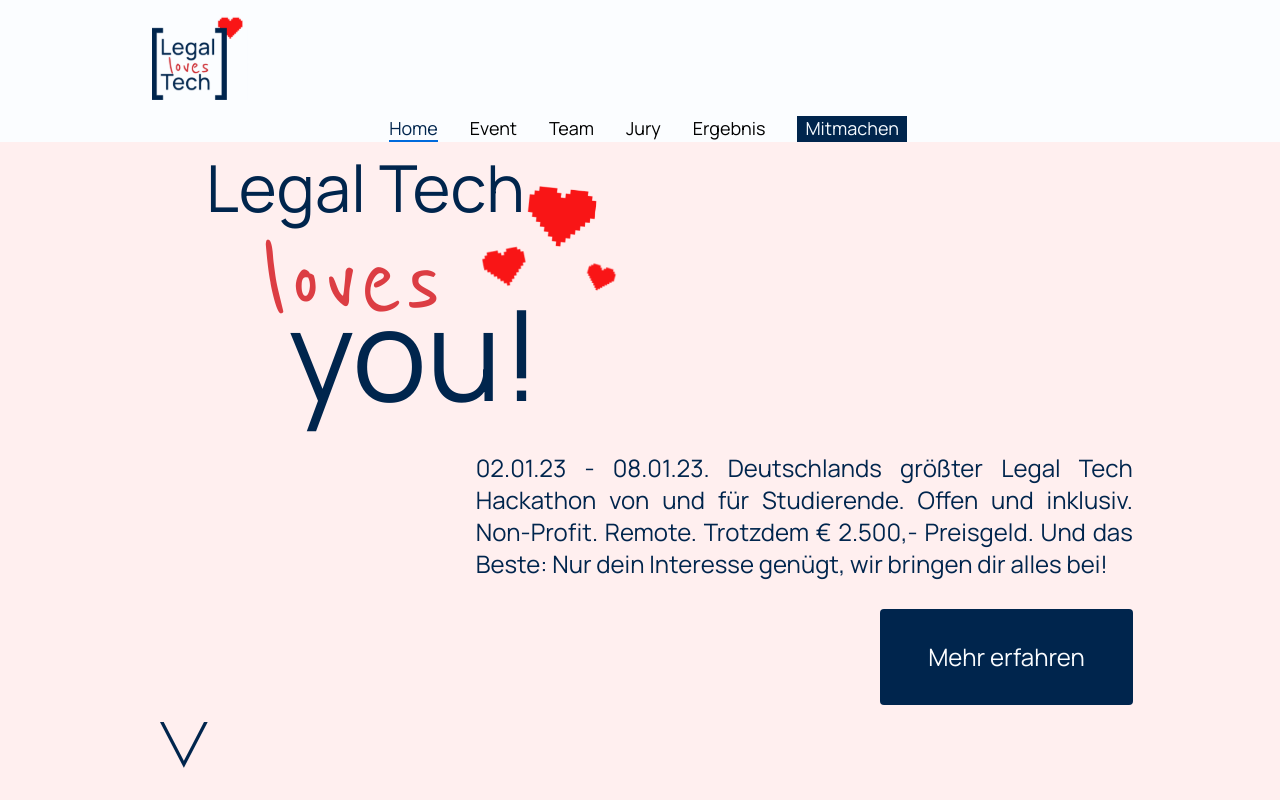
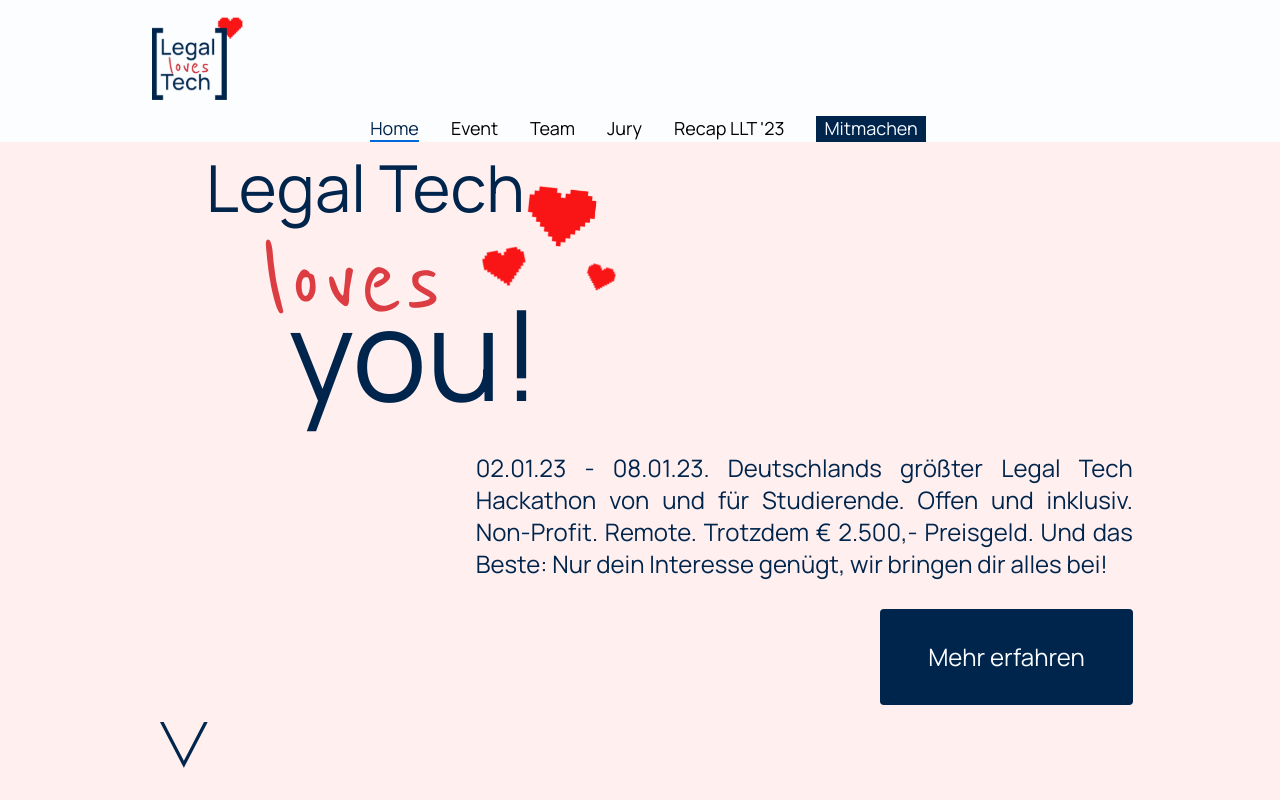
Before and after one commit to tiehm/hackathon-website, a React (Create React App) app: page / in a window 1280 px wide. Shown: the top 800 px of the page. Built offline with nearby package versions, Linux system fonts and the light colour scheme.

Commit message:
change navigation from "ergebnis" to "Recap LLT '23"

```diff
--- a/src/components/navigation/MobileNavigationOverlay.tsx
+++ b/src/components/navigation/MobileNavigationOverlay.tsx
@@ -55,7 +55,7 @@
           onClick={this.leaveModal}
           className={'hover:text-blue-11'}
         >
-          Ergebnis
+          Recap LLT '23
         </CustomLink>
         <CustomLink
           to={'/join'}
--- a/src/components/navigation/Navigation.tsx
+++ b/src/components/navigation/Navigation.tsx
@@ -84,7 +84,7 @@
             to={'/result'}
             className={'border-b-2 hover:text-blue-11'}
           >
-            Ergebnis
+            Recap LLT '23
           </CustomLink>
           <CustomLink
             to={'/join'}
```
